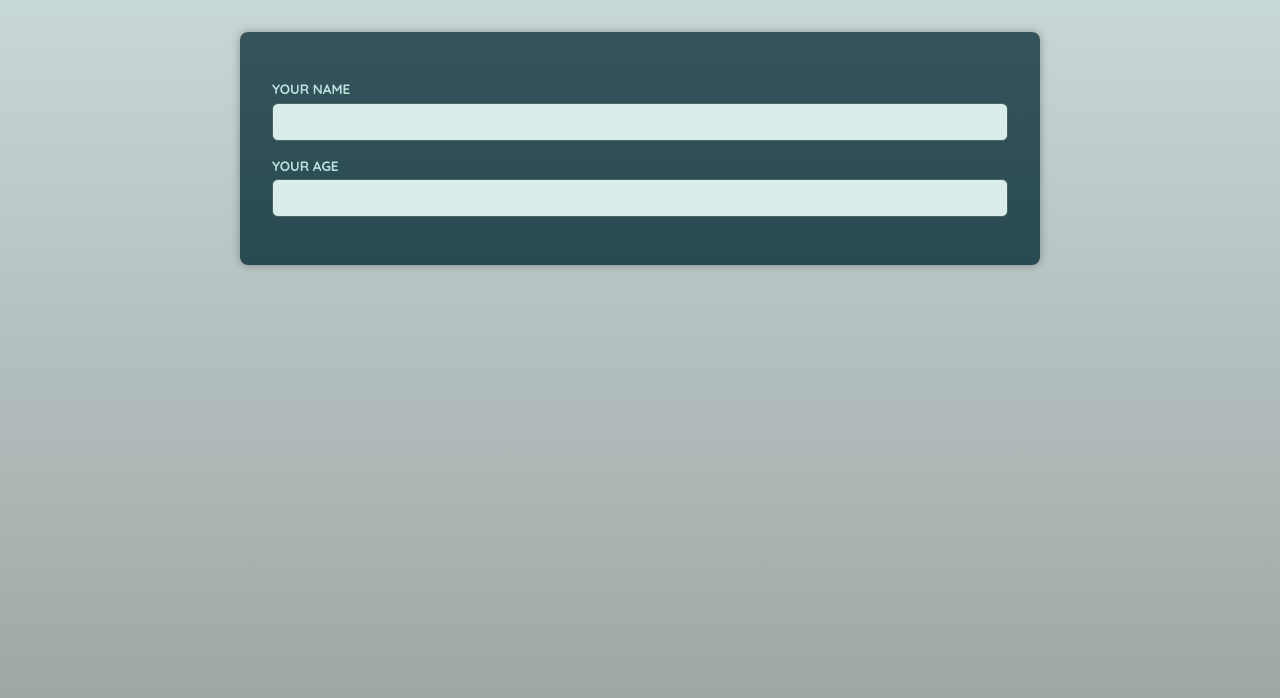
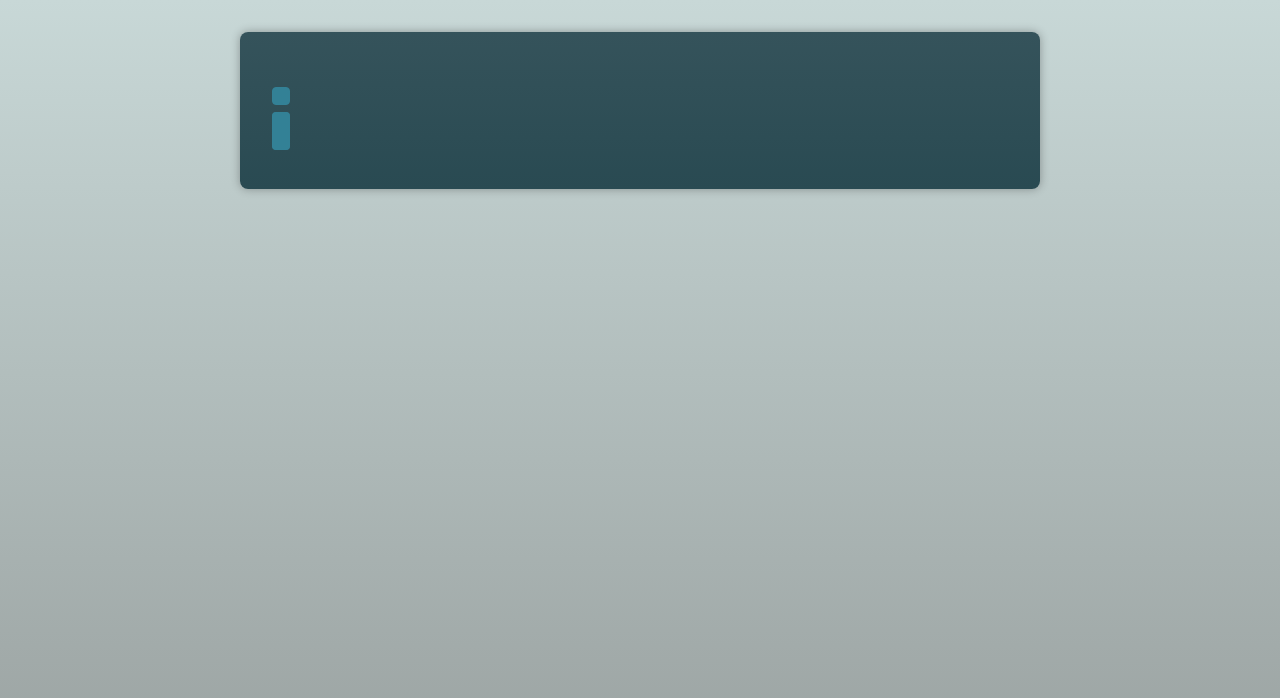
Before and after one commit to webdevbiv/udemi-react-typescript, a React (Vite) app in the folder module-04-02/04 New Project Starting Code/: page / in a window 1280 px wide. Shown: the top 698 px of the page. Built offline with nearby package versions, Linux system fonts and the light colour scheme; a web font is replaced by a local one.

Commit message:
UPD | Button component

```diff
--- a/module-04-02/04 New Project Starting Code/src/App.tsx
+++ b/module-04-02/04 New Project Starting Code/src/App.tsx
@@ -1,18 +1,19 @@
+import Button from "./components/Button";
 import Input from "./components/Input";
 
 function App() {
   return (
     <main>
-      <Input
-        id='name'
-        label='Your name'
-        type='text'
-      />
-      <Input
-        id='age'
-        label='Your age'
-        type='number'
-      />
+      <p>
+        <Button el='button'>Button</Button>
+      </p>
+      <p>
+        <Button
+          el='a'
+          href='https://google.com'>
+          Link
+        </Button>
+      </p>
     </main>
   );
 }
--- a/module-04-02/04 New Project Starting Code/src/components/Button.tsx
+++ b/module-04-02/04 New Project Starting Code/src/components/Button.tsx
@@ -1,18 +1,41 @@
 import {type ComponentPropsWithoutRef} from "react";
 
-type ButtonProps = {
+type BaseProps = {
+  text?: string;
+  className?: string;
+};
+
+type ButtonProps = BaseProps & {
   el: "button";
-} & ComponentPropsWithoutRef<"button">;
+} & Omit<ComponentPropsWithoutRef<"button">, keyof BaseProps>;
 
-type AnchorProps = {
-  el: "anchor";
-} & ComponentPropsWithoutRef<"a">;
+type AnchorProps = BaseProps & {
+  el: "a";
+  href: string;
+} & Omit<ComponentPropsWithoutRef<"a">, keyof BaseProps>;
 
-function Button(props: ButtonProps | AnchorProps) {
-  // const {el, ...restProps} = props;
-  if (props.el === "anchor") return <a {...props}></a>;
+type ButtonComponentProps = ButtonProps | AnchorProps;
 
-  return <button {...props}>Button</button>;
+function Button(props: ButtonComponentProps) {
+  const {el, text, className = "button", ...restProps} = props;
+
+  if ("href" in props) {
+    return (
+      <a
+        {...(restProps as ComponentPropsWithoutRef<"a">)}
+        className={className}>
+        {text}
+      </a>
+    );
+  }
+
+  return (
+    <button
+      {...(restProps as ComponentPropsWithoutRef<"button">)}
+      className={className}>
+      {text}
+    </button>
+  );
 }
 
 export default Button;
```
